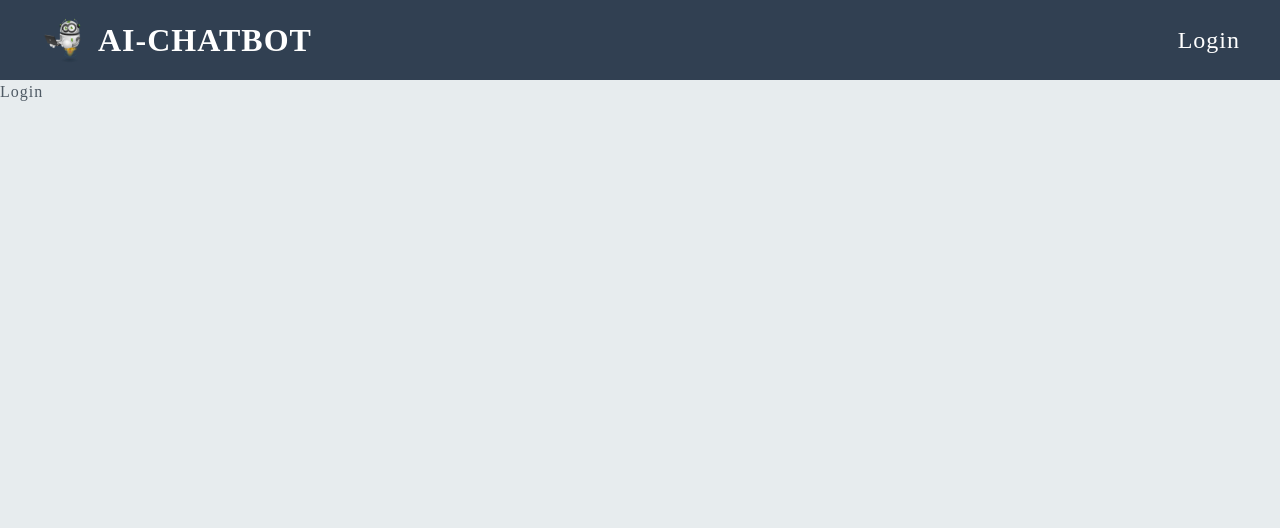
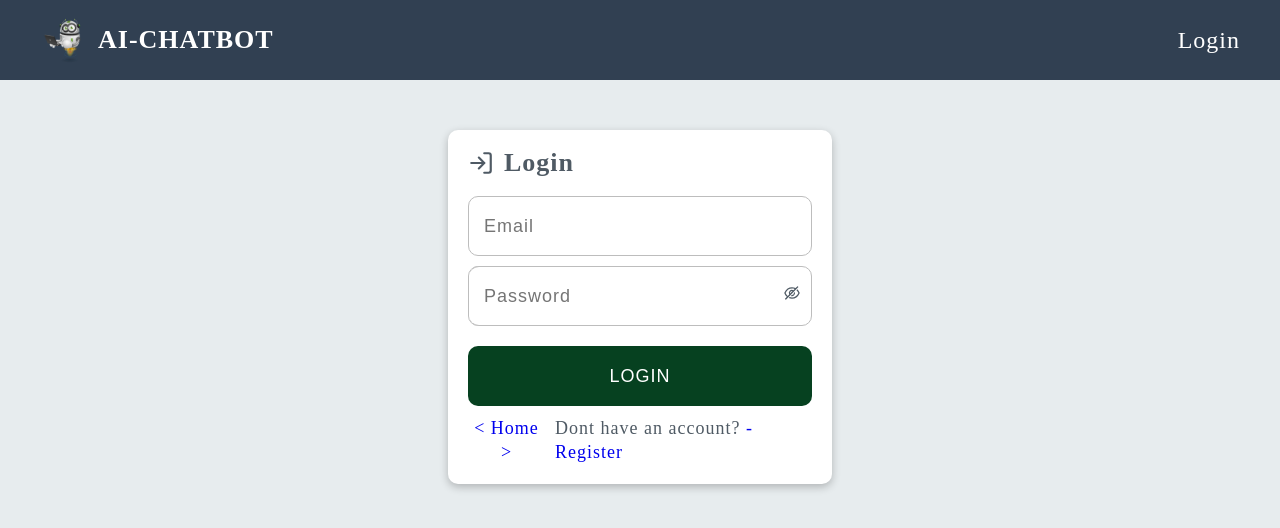
Before and after one commit to swastikjhacoder/ai-chatbot, a React (Create React App) app in the folder client/: page /login in a window 1280 px wide. Shown: the top 528 px of the page. Built offline with nearby package versions, Linux system fonts and the light colour scheme; the HTML template or start-up script is replaced by a standard one.

Commit message:
completed login UI

```diff
--- a/client/src/components/Header.jsx
+++ b/client/src/components/Header.jsx
@@ -12,7 +12,7 @@ const Header = () => {
     <header>
       <NavLink to="/" className="logo">
         <img src={logo} alt="logo" />
-        <h1 style={{textTransform:"uppercase",fontSize:"32px"}}>AI-ChatBot</h1>
+        <h1 style={{textTransform:"uppercase"}}>AI-ChatBot</h1>
       </NavLink>
       {currentUser ? (
         <div className="profile-section">
--- /dev/null
+++ b/client/src/components/PasswordInput.jsx
@@ -0,0 +1,33 @@
+import React, { useState } from "react";
+import { AiOutlineEye, AiOutlineEyeInvisible } from "react-icons/ai";
+
+const PasswordInput = ({
+  name,
+  id,
+  placeholder,
+  autoComplete,
+  value,
+  onChange,
+}) => {
+  const [showPassword, setShowPassword] = useState(false);
+  const toggleShow = () => setShowPassword(!showPassword);
+  return (
+    <div className="password-box">
+      <input
+        type={showPassword ? "text" : "password"}
+        name={name}
+        id={id}
+        placeholder={placeholder}
+        autoComplete={autoComplete}
+        required
+        value={value}
+        onChange={onChange}
+      />
+      <div className="eye-icon" onClick={toggleShow}>
+        {showPassword ? <AiOutlineEye /> : <AiOutlineEyeInvisible />}
+      </div>
+    </div>
+  );
+};
+
+export default PasswordInput;
--- a/client/src/index.css
+++ b/client/src/index.css
@@ -13,6 +13,11 @@
   --line-height: 1.5rem;
   --letter-spacing: 1px;
   --normal-font: 16px;
+  --h1-font-size: 26px;
+  --h2-font-size: 24px;
+  --h3-font-size: 22px;
+  --h4-font-size: 20px;
+  --form-font-size: 18px;
 
   --box-shadow: rgba(0, 0, 0, 0.24) 0px 3px 8px;
 }
@@ -49,6 +54,14 @@ h4 {
   font-size: var(--h4-font-size);
 }
 
+form {
+  display: flex;
+  flex-direction: column;
+  gap: 10px;
+  width: 100%;
+  font-size: var(--form-font-size);
+}
+
 /* Header section */
 
 header {
@@ -83,7 +96,7 @@ header {
 
 .profile-section span {
   font-size: var(--h2-font-size);
-  color: var(--sidebar-menu-color);
+  color: var(--header-color);
   cursor: pointer;
 }
 
@@ -97,7 +110,7 @@ header {
   padding: 20px;
   margin: auto auto;
   border-radius: 10px;
-  background: var(--sidebar-menu-color);
+  background: var(--header-color);
   box-shadow: var(--box-shadow);
 }
 
@@ -153,3 +166,78 @@ header {
 .home-banner img {
   width: 350px;
 }
+
+/* Password input section-------------------------------------------------------------------------- */
+.password-box {
+  display: flex;
+  align-items: center;
+  width: 100%;
+  height: 60px;
+  padding-right: 10px;
+  border: 1px solid var(--border-color);
+  border-radius: 10px;
+}
+
+.password-box input {
+  font-size: var(--form-font-size);
+  width: 100%;
+  padding: 15px;
+  border-radius: 0 !important;
+  border-top-left-radius: 10px !important;
+  border-bottom-left-radius: 10px !important;
+  border-left: none !important;
+  border-right: none !important;
+}
+
+.password-box .eye-icon {
+  font-size: var(--form-font-size);
+  cursor: pointer;
+}
+
+/* Login page section---------------------------------------------------------------------------------- */
+.login-container {
+  display: flex;
+  width: 100vw;
+  height: 100%;
+  font-size: var(--form-font-size);
+}
+
+form input {
+  width: 100%;
+  height: 60px;
+  border-radius: 10px;
+  padding: 15px;
+  font-size: var(--form-font-size);
+  border: 1px solid var(--border-color);
+}
+
+form .login-btn {
+  height: 60px;
+  padding: 20px auto;
+  border-radius: 10px;
+  border: none;
+  margin-top: 10px;
+  background: var(--button-green);
+  color: var(--header-color);
+  font-size: var(--form-font-size);
+  text-transform: uppercase;
+  cursor: pointer;
+  transition: 0.5s;
+}
+
+form .login-btn:hover {
+  opacity: 0.7;
+}
+
+.navigation {
+  display: flex;
+  justify-content: center;
+  gap: 10px;
+  font-size: var(--form-font-size);
+}
+
+.strong-password-container ul li {
+  display: flex;
+  align-items: center;
+  gap: 10px;
+}
--- a/client/src/pages/Login.jsx
+++ b/client/src/pages/Login.jsx
@@ -1,9 +1,100 @@
-import React from 'react'
+import React, { useEffect, useState } from "react";
+import { FiLogIn } from "react-icons/fi";
+import { NavLink, useNavigate } from "react-router-dom";
+import PasswordInput from "../components/PasswordInput";
+import { useDispatch, useSelector } from "react-redux";
+import { signInStart, signInSuccess, signInFailure } from "../redux/userSlice";
 
 const Login = () => {
+  const dispatch = useDispatch();
+  const navigate = useNavigate();
+  const { error, loading } = useSelector((state) => state.user);
+  const [emailError, setEmailError] = useState(true);
+  const [formData, setFormData] = useState({
+    email: "",
+    password: "",
+  });
+
+  const handleChange = (e) => {
+    setFormData({ ...formData, [e.target.name]: e.target.value });
+  };
+
+  const handleSubmit = async (e) => {
+    e.preventDefault();
+
+  };
+
+  useEffect(() => {
+    if (formData.email.length > 0) {
+      if (
+        formData.email.match(/^\w+([\.-]?\w+)*@\w+([\.-]?\w+)*(\.\w{2,3})+$/)
+      ) {
+        setEmailError(false);
+      } else {
+        setEmailError(true);
+      }
+    } else {
+      setEmailError(false);
+    }
+  }, [formData.email]);
+
   return (
-    <div>Login</div>
-  )
-}
+    <div className="login-container">
+      <div className="card" style={{ marginTop: "50px" }}>
+        <h1
+          style={{
+            display: "flex",
+            alignItems: "center",
+            gap: "10px",
+            marginBottom: "10px",
+          }}
+        >
+          <FiLogIn />
+          Login
+        </h1>
+        <form method="POST" onSubmit={handleSubmit}>
+          <input
+            type="email"
+            name="email"
+            id="email"
+            placeholder="Email"
+            autoComplete="on"
+            value={formData.email}
+            onChange={handleChange}
+          />
+          {emailError && (
+            <p style={{ color: "#ff0000" }}>Please enter a valid email!</p>
+          )}
+          <PasswordInput
+            name="password"
+            id="password"
+            placeholder="Password"
+            autoComplete="on"
+            value={formData.confirm}
+            onChange={handleChange}
+          />
+          <button type="submit" className="login-btn">
+            {loading ? "Loading..." : "Login"}
+          </button>
+          {error && (
+            <p style={{ color: "#ff0000", textAlign: "center" }}>
+              Invalid login credentials!
+            </p>
+          )}
+        </form>
+        <div className="navigation">
+          <NavLink style={{ textAlign: "center" }} to="/">
+            {`< Home >`}
+          </NavLink>
+          <p>
+            Dont have an account?{" "}
+            <NavLink to="/register">{`- Register`}</NavLink>
+          </p>
+        </div>
+        {error && <p style={{ color: "#ff0000" }}>{error}</p>}
+      </div>
+    </div>
+  );
+};
 
-export default Login
+export default Login;
```
